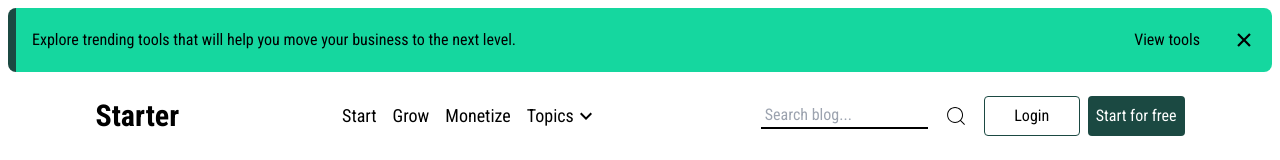
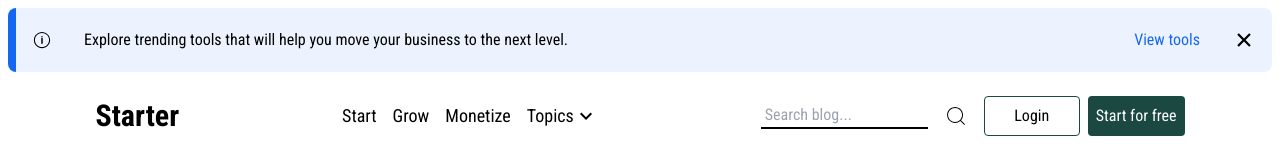
Before and after one commit to JulieWilly/starter, a React (Vite) app in the folder starter/: page / in a window 1280 px wide. Shown: the top 160 px of the page. Built offline with nearby package versions, Linux system fonts and the light colour scheme.

Commit message:
adding updating color changes to the tools navigation

```diff
--- a/starter/src/Reader/Components/Tools.jsx
+++ b/starter/src/Reader/Components/Tools.jsx
@@ -1,5 +1,6 @@
 import React from 'react'
 import { IoCloseSharp } from "react-icons/io5";
+import { IoIosInformationCircleOutline } from "react-icons/io";
 import { useNavigate } from 'react-router';
 const Tools = () => {
     const redirectTo = useNavigate();
@@ -13,19 +14,19 @@ const Tools = () => {
   return (
     <div className="p-2">
       <div className="flex  rounded-[.5rem] overflow-hidden h-16 ">
-        <div className="w-2 bg-[#1B4942]"></div>
+        <div className="w-2 bg-[#1567F2]"></div>
 
-        <div className="bg-[#15D79F] flex flex-row w-full  items-center    justify-between pl-4 pr-4">
-          <h1>
-            Explore trending tools that will help you move your business to the
-            next level.
-          </h1>
+        <div className="bg-[#ECF3FE] flex flex-row w-full  items-center    justify-between pl-4 pr-4">
+          <div className='flex  gap-8 items-center'>
+            <IoIosInformationCircleOutline className="text-xl" />
+            <h1>
+              Explore trending tools that will help you move your business to
+              the next level.
+            </h1>
+          </div>
 
           <div className="flex flex-row items-center gap-8">
-            <button
-              onClick={viewTools}
-              className="hover:border-b-2 hover:border-black"
-            >
+            <button onClick={viewTools} className=" text-[#1567F2]">
               View tools
             </button>
             <IoCloseSharp className="text-2xl cursor-pointer" onClick={close} />
```
